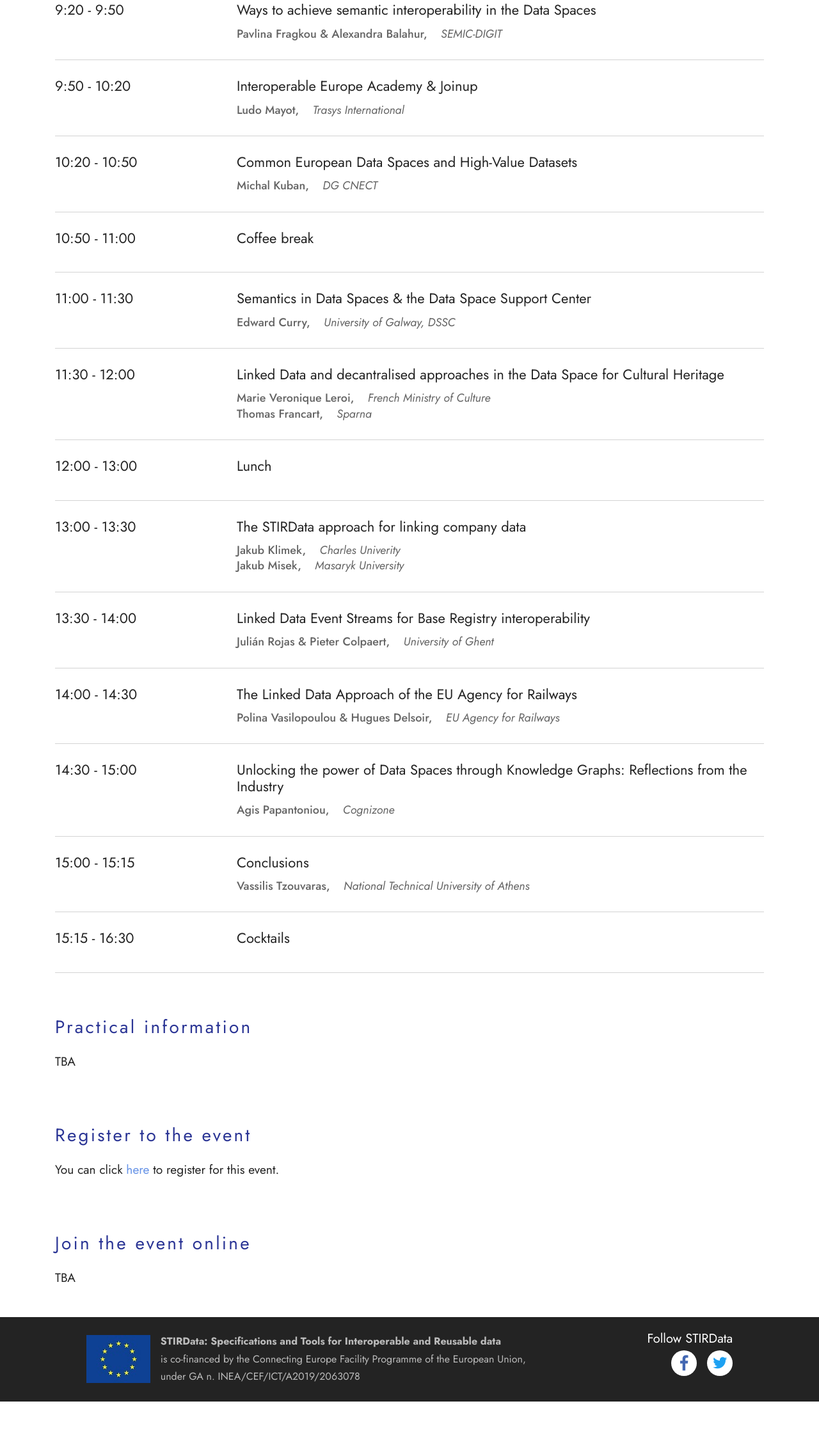
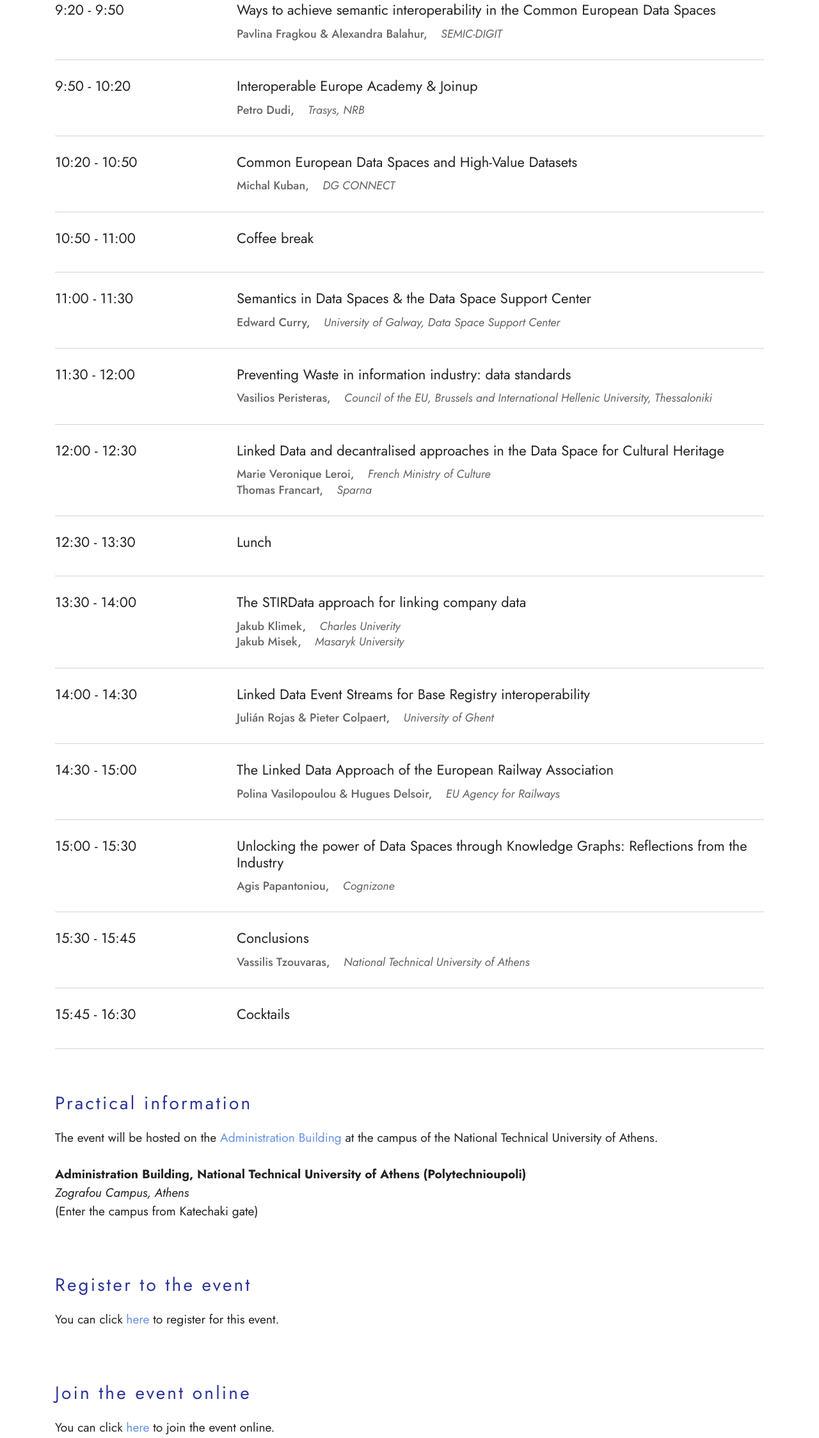
Before and after one commit to STIRData/stirdata-website, a plain HTML site: page events/role-of-semantic-technologies-in-common-european-data-spaces.html in a window 1280 px wide. Shown: the part 1391-3639 px from the top of the page at 64% size. Before the commit the page ends 3582 px from the top, so only its background shows below. Drawn offline with Linux system fonts and the light colour scheme.

Commit message:
Update details for data spaces event

```diff
--- a/events/role-of-semantic-technologies-in-common-european-data-spaces.html
+++ b/events/role-of-semantic-technologies-in-common-european-data-spaces.html
@@ -93,7 +93,7 @@
             <div class="schedule__row wow fadeInUp" style="visibility: visible; animation-name: fadeInUp;">
               <div class="schedule__time" style="font-size: 22px;">9:20 - 9:50</div>
               <div class="schedule__wrap">
-                <div class="schedule__title" style="font-size: 22px;">Ways to achieve semantic interoperability in the Data Spaces</div>
+                <div class="schedule__title" style="font-size: 22px;">Ways to achieve semantic interoperability in the Common European Data Spaces</div>
                 <div class="schedule__text" style="font-size: 18px;">
                   <span style="font-weight: 500;">Pavlina Fragkou & Alexandra Balahur,</span>
                   <span class="ml-3 font-italic">SEMIC-DIGIT</span>
@@ -105,8 +105,8 @@
               <div class="schedule__wrap">
                 <div class="schedule__title" style="font-size: 22px;">Interoperable Europe Academy & Joinup</div>
                 <div class="schedule__text" style="font-size: 18px;">
-                  <span style="font-weight: 500;">Ludo Mayot,</span>
-                  <span class="ml-3 font-italic">Trasys International</span>
+                  <span style="font-weight: 500;">Petro Dudi,</span>
+                  <span class="ml-3 font-italic">Trasys, NRB</span>
                 </div>
               </div>
             </div>
@@ -116,7 +116,7 @@
                 <div class="schedule__title" style="font-size: 22px;">Common European Data Spaces and High-Value Datasets</div>
                 <div class="schedule__text" style="font-size: 18px;">
                   <span style="font-weight: 500;">Michal Kuban,</span>
-                  <span class="ml-3 font-italic">DG CNECT</span>
+                  <span class="ml-3 font-italic">DG CONNECT</span>
                 </div>
               </div>
             </div>
@@ -132,12 +132,22 @@
                 <div class="schedule__title" style="font-size: 22px;">Semantics in Data Spaces & the Data Space Support Center</div>
                 <div class="schedule__text" style="font-size: 18px;">
                   <span style="font-weight: 500;">Edward Curry,</span>
-                  <span class="ml-3 font-italic">University of Galway, DSSC</span>
+                  <span class="ml-3 font-italic">University of Galway, Data Space Support Center</span>
                 </div>
               </div>
             </div>
             <div class="schedule__row wow fadeInUp" style="visibility: visible; animation-name: fadeInUp;">
               <div class="schedule__time" style="font-size: 22px;">11:30 - 12:00</div>
+              <div class="schedule__wrap">
+                <div class="schedule__title" style="font-size: 22px;">Preventing Waste in information industry: data standards</div>
+                <div class="schedule__text" style="font-size: 18px;">
+                  <span style="font-weight: 500;">Vasilios Peristeras,</span>
+                  <span class="ml-3 font-italic">Council of the EU, Brussels and International Hellenic University, Thessaloniki</span>
+                </div>
+              </div>
+            </div>
+            <div class="schedule__row wow fadeInUp" style="visibility: visible; animation-name: fadeInUp;">
+              <div class="schedule__time" style="font-size: 22px;">12:00 - 12:30</div>
               <div class="schedule__wrap">
                 <div class="schedule__title" style="font-size: 22px;">Linked Data and decantralised approaches in the Data Space for Cultural Heritage</div>
                 <div class="schedule__text" style="font-size: 18px;">
@@ -151,13 +161,13 @@
               </div>
             </div>
             <div class="schedule__row wow fadeInUp" style="visibility: visible; animation-name: fadeInUp;">
-              <div class="schedule__time" style="font-size: 22px;">12:00 - 13:00</div>
+              <div class="schedule__time" style="font-size: 22px;">12:30 - 13:30</div>
               <div class="schedule__wrap">
                 <div class="schedule__title" style="font-size: 22px;">Lunch</div>
               </div>
             </div>
             <div class="schedule__row wow fadeInUp" style="visibility: visible; animation-name: fadeInUp;">
-              <div class="schedule__time" style="font-size: 22px;">13:00 - 13:30</div>
+              <div class="schedule__time" style="font-size: 22px;">13:30 - 14:00</div>
               <div class="schedule__wrap">
                 <div class="schedule__title" style="font-size: 22px;">The STIRData approach for linking company data</div>
                 <div class="schedule__text" style="font-size: 18px;">
@@ -171,7 +181,7 @@
               </div>
             </div>
             <div class="schedule__row wow fadeInUp" style="visibility: visible; animation-name: fadeInUp;">
-              <div class="schedule__time" style="font-size: 22px;">13:30 - 14:00</div>
+              <div class="schedule__time" style="font-size: 22px;">14:00 - 14:30</div>
               <div class="schedule__wrap">
                 <div class="schedule__title" style="font-size: 22px;">Linked Data Event Streams for Base Registry interoperability</div>
                 <div class="schedule__text" style="font-size: 18px;">
@@ -181,9 +191,9 @@
               </div>
             </div>
             <div class="schedule__row wow fadeInUp" style="visibility: visible; animation-name: fadeInUp;">
-              <div class="schedule__time" style="font-size: 22px;">14:00 - 14:30</div>
+              <div class="schedule__time" style="font-size: 22px;">14:30 - 15:00</div>
               <div class="schedule__wrap">
-                <div class="schedule__title" style="font-size: 22px;">The Linked Data Approach of the EU Agency for Railways</div>
+                <div class="schedule__title" style="font-size: 22px;">The Linked Data Approach of the European Railway Association</div>
                 <div class="schedule__text" style="font-size: 18px;">
                   <span style="font-weight: 500;">Polina Vasilopoulou & Hugues Delsoir,</span>
                   <span class="ml-3 font-italic">EU Agency for Railways</span>
@@ -191,7 +201,7 @@
               </div>
             </div>
             <div class="schedule__row wow fadeInUp" style="visibility: visible; animation-name: fadeInUp;">
-              <div class="schedule__time" style="font-size: 22px;">14:30 - 15:00</div>
+              <div class="schedule__time" style="font-size: 22px;">15:00 - 15:30</div>
               <div class="schedule__wrap">
                 <div class="schedule__title" style="font-size: 22px;">Unlocking the power of Data Spaces through Knowledge Graphs: Reflections from the Industry</div>
                 <div class="schedule__text" style="font-size: 18px;">
@@ -201,7 +211,7 @@
               </div>
             </div>
             <div class="schedule__row wow fadeInUp" style="visibility: visible; animation-name: fadeInUp;">
-              <div class="schedule__time" style="font-size: 22px;">15:00 - 15:15</div>
+              <div class="schedule__time" style="font-size: 22px;">15:30 - 15:45</div>
               <div class="schedule__wrap">
                 <div class="schedule__title" style="font-size: 22px;">Conclusions</div>
                 <div class="schedule__text" style="font-size: 18px;">
@@ -211,7 +221,7 @@
               </div>
             </div>
             <div class="schedule__row wow fadeInUp" style="visibility: visible; animation-name: fadeInUp;">
-              <div class="schedule__time" style="font-size: 22px;">15:15 - 16:30</div>
+              <div class="schedule__time" style="font-size: 22px;">15:45 - 16:30</div>
               <div class="schedule__wrap">
                 <div class="schedule__title" style="font-size: 22px;">Cocktails</div>
               </div>
@@ -229,7 +239,14 @@
             Practical information
           </div>
           <p class="mbr-text mbr-fonts-style display-7">
-            TBA
+            The event will be hosted on the <a href="https://goo.gl/maps/8ZKcsWmsyubVeGXo6" target="_blank">Administration Building</a> at the campus of the National Technical University of Athens.
+            <br/>
+            <br/>
+            <strong>Administration Building, National Technical University of Athens (Polytechnioupoli)</strong>
+            <br/>
+            <i>Zografou Campus, Athens</i>
+            <br/>
+            (Enter the campus from Katechaki gate)
           </p>
         </div>
       </div>
@@ -257,7 +274,7 @@
             Join the event online
           </div>
           <p class="mbr-text mbr-fonts-style display-7">
-            TBA
+            You can click <a href="https://us02web.zoom.us/j/85601334593?pwd=c1NmM3lxb3FZRGRsbXVGQ0xsNVJtUT09" target="_blank">here</a> to join the event online.
           </p>
         </div>
       </div>
```
Also changed, not shown: news.html (+10 -0 lines).
